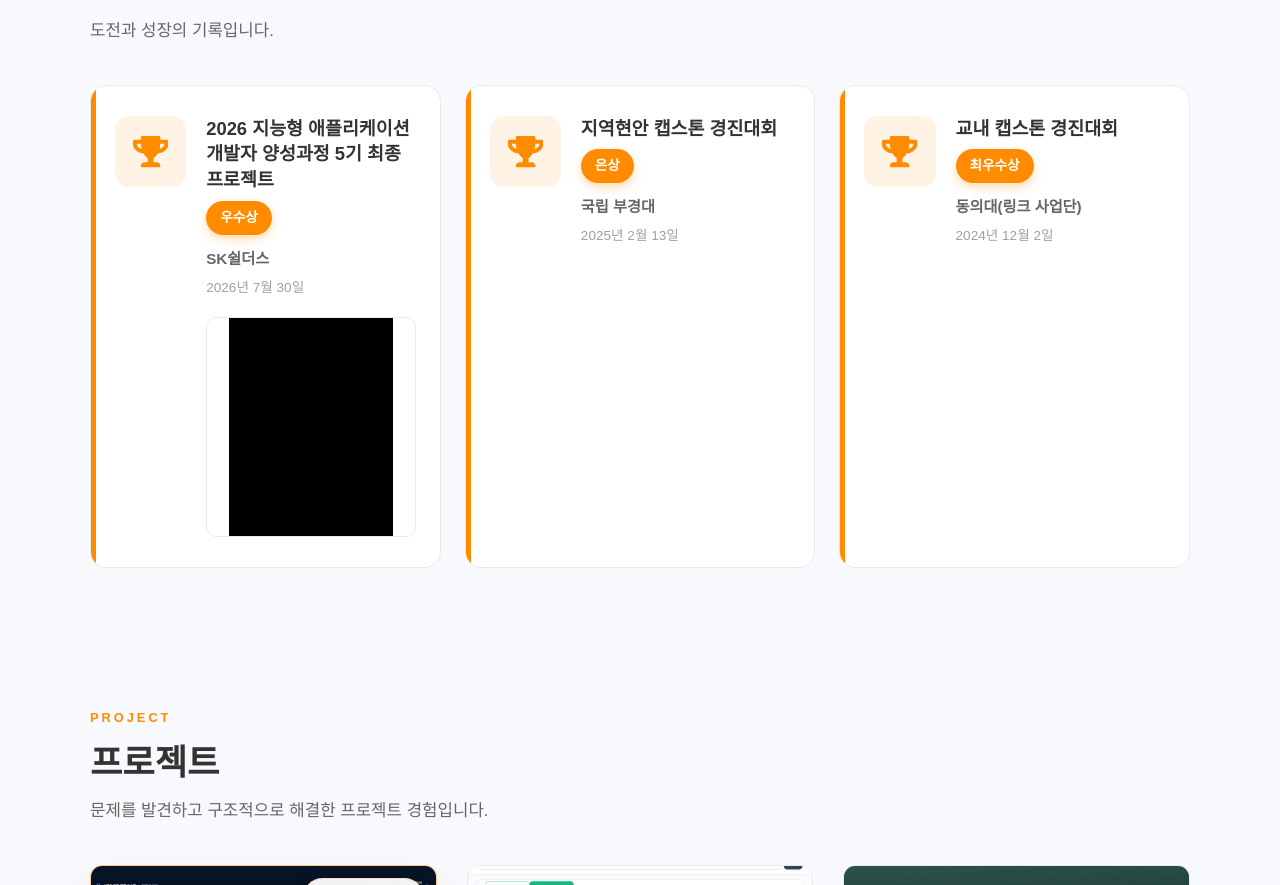
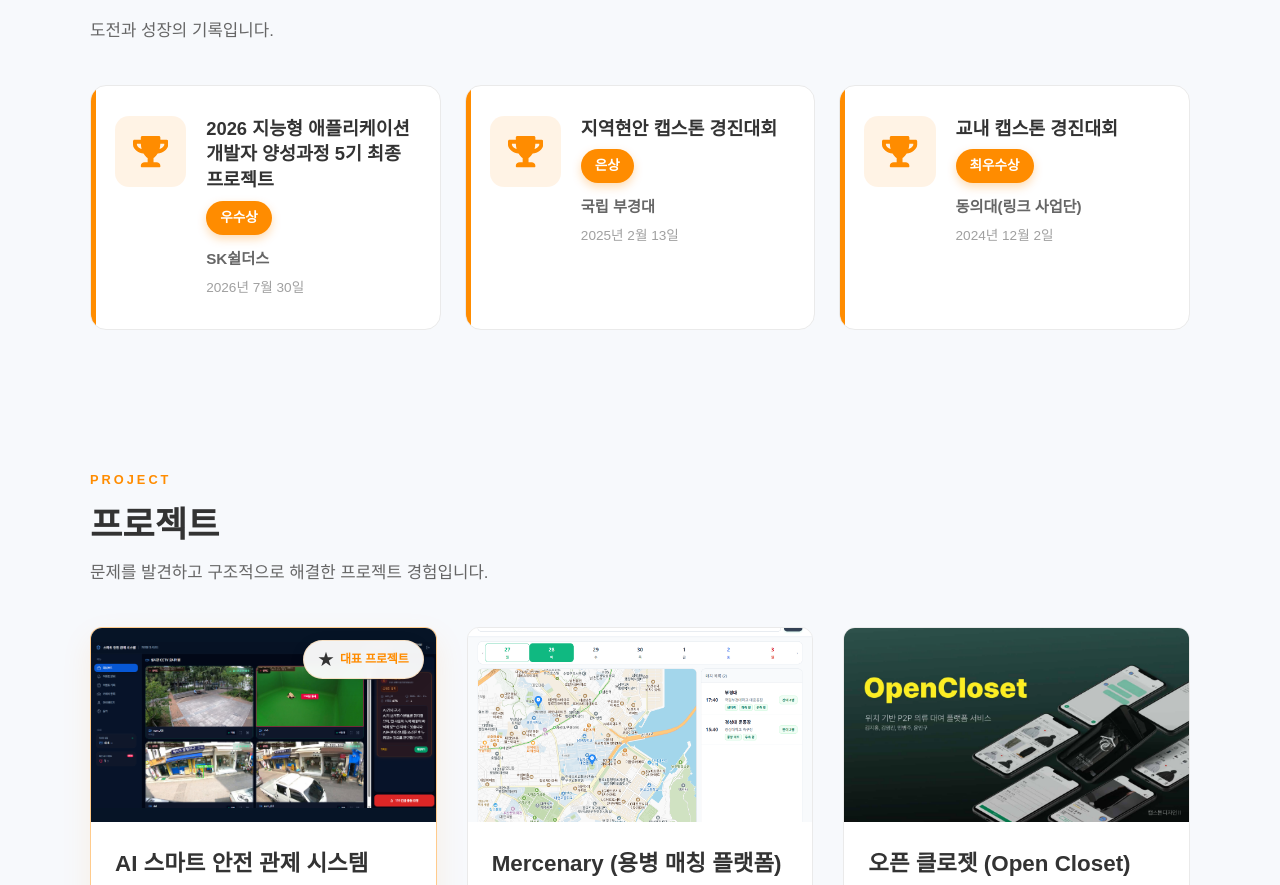
Before and after one commit to qudwnals/Portfoilo, a React (Vite) app: page / in a window 1280 px wide. Shown: the part 1970-2855 px from the top of the page. Built offline with nearby package versions, Linux system fonts and the light colour scheme; a web font is replaced by a local one.

Commit message:
수상 이력 카드 상장 이미지 제거

```diff
--- a/src/components/Awards.jsx
+++ b/src/components/Awards.jsx
@@ -20,14 +20,6 @@ const Awards = () => {
               <div className="award-rank">{award.award}</div>
               <p className="award-org">{award.organization}</p>
               <p className="award-date">{award.date}</p>
-              {award.image && (
-                <img
-                  src={award.image}
-                  alt={`${award.contest} ${award.award} 수상 증서`}
-                  className="award-certificate"
-                  loading="lazy"
-                />
-              )}
             </div>
           </div>
         ))}
--- a/src/data.js
+++ b/src/data.js
@@ -208,8 +208,7 @@ export const awards = [
     date: "2026년 7월 30일",
     contest: "2026 지능형 애플리케이션 개발자 양성과정 5기 최종 프로젝트",
     award: "우수상",
-    organization: "SK쉴더스",
-    image: "/projects/smart-safety/award-excellence.jpg"
+    organization: "SK쉴더스"
   },
   {
     id: 1,
--- a/src/index.css
+++ b/src/index.css
@@ -712,16 +712,6 @@ ul {
   color: #a0a0a0;
 }
 
-.award-certificate {
-  width: 100%;
-  max-height: 220px;
-  object-fit: contain;
-  object-position: top;
-  margin-top: 18px;
-  border-radius: 10px;
-  border: 1px solid var(--border-color);
-}
-
 /* Projects */
 .project-grid {
   display: grid;
```
